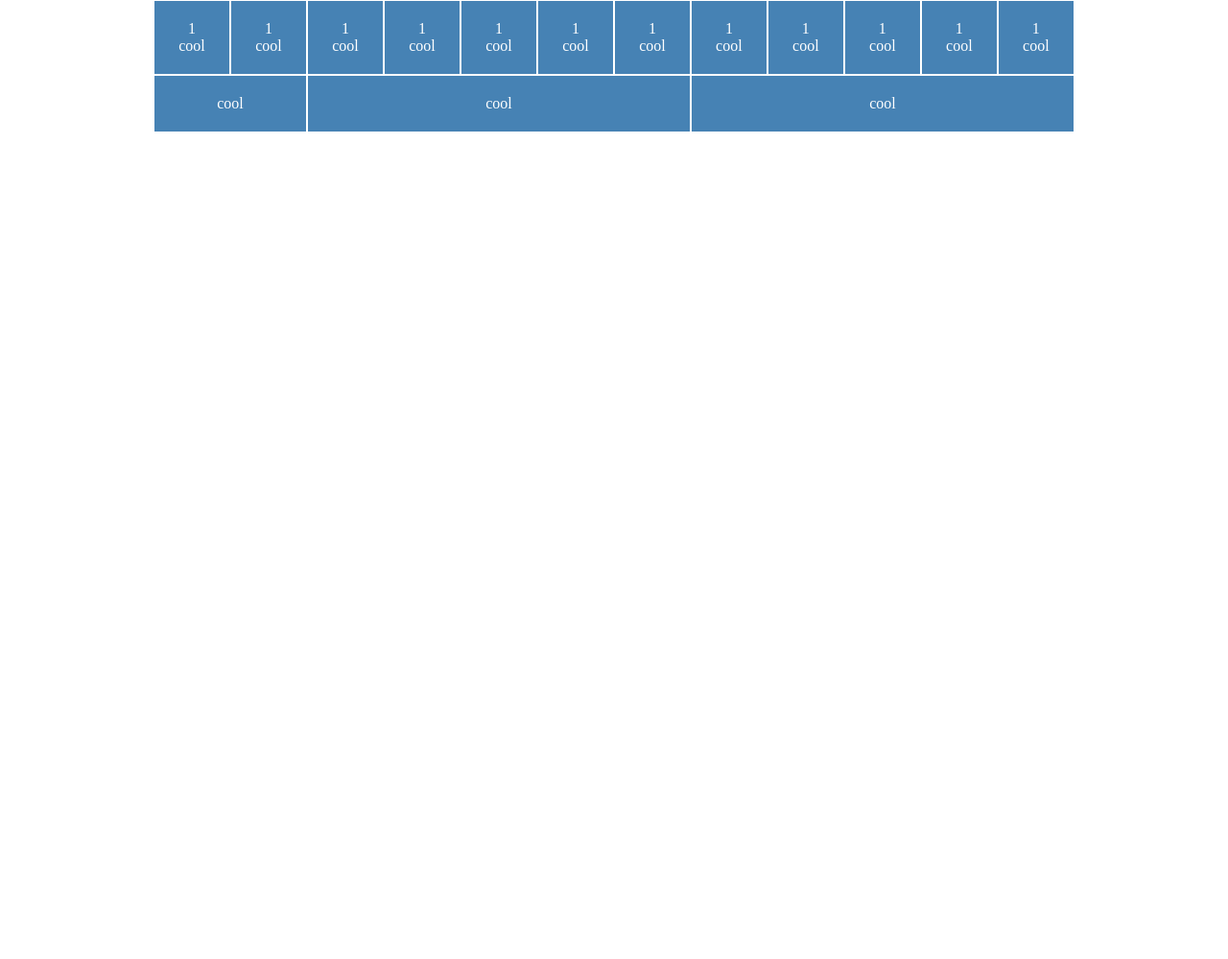
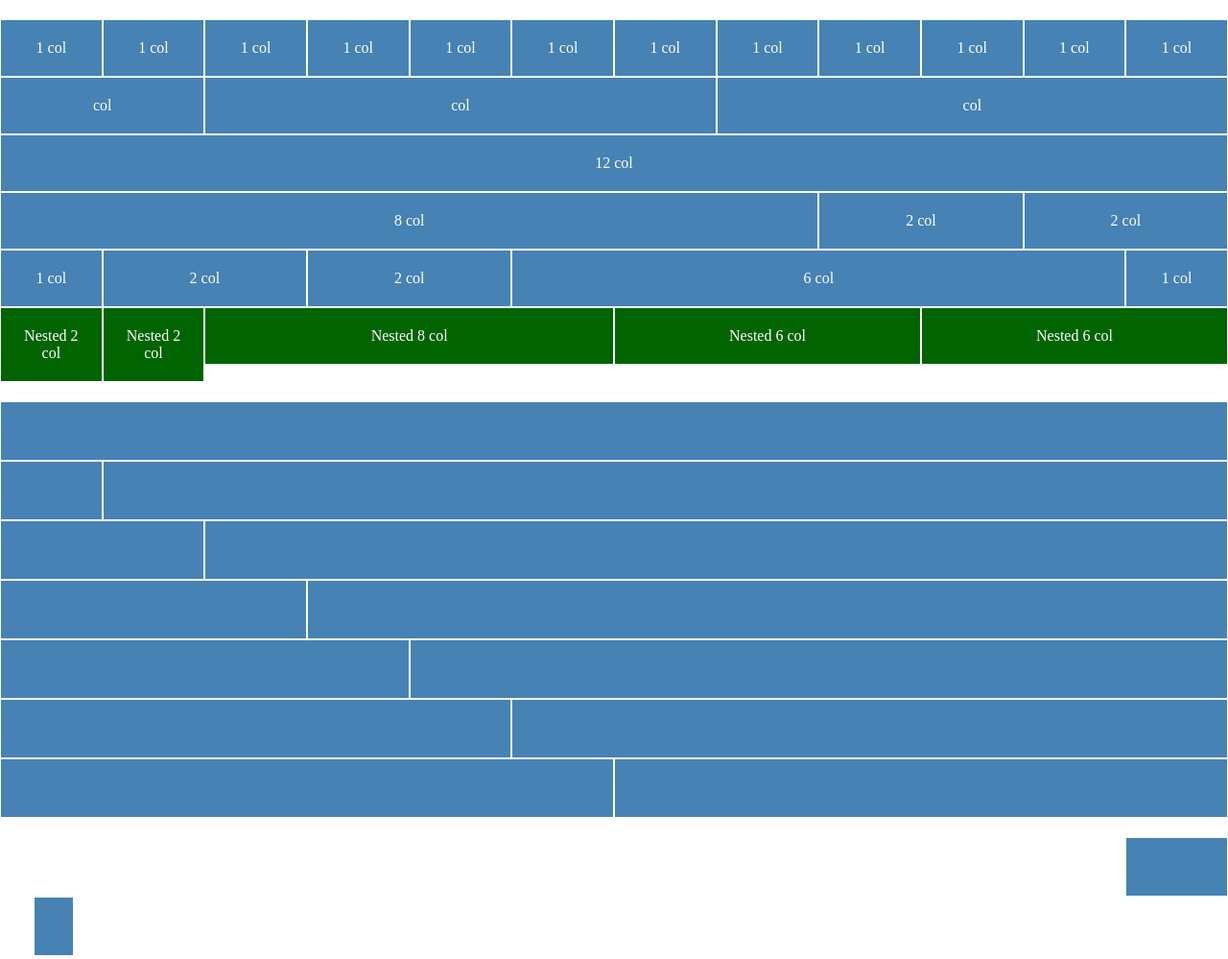
Before and after one commit to MattiaGiaco/html-css-12bool, a plain HTML site: page index.html in a window 1280 px wide. Shown: the whole page at 96% size. Before the commit the page ends 800 px from the top, so only its background shows below. Drawn offline with Linux system fonts and the light colour scheme.

Commit message:
start offset

```diff
--- a/css/framework.css
+++ b/css/framework.css
@@ -4,9 +4,9 @@
   box-sizing: border-box;
 }
 
-.container{
-  width: 1170px;
-  margin: 0 auto;
+.container-fluid{
+  width: 100%;
+  margin: 20px 0;
 }
 
 .row{
--- a/css/style.css
+++ b/css/style.css
@@ -1,7 +1,15 @@
-.box{
+.box, .box-nesting, .box2{
   padding: 20px;
   background-color: steelblue;
   color: white;
   text-align: center;
   margin: 1px;
 }
+
+.box-nesting{
+  background-color: darkgreen;
+}
+
+.box2{
+  height: 60px;
+}
--- a/index.html
+++ b/index.html
@@ -9,56 +9,181 @@
   <title>12Bool</title>
 </head>
 <body>
-  <div class="container">
+  <div class="container-fluid">
     <div class="row">
-      <div class="col-xs-1">
-        <div class="box">1 cool</div>
+      <div class="col-xs-12 col-sm-6 col-md-3 col-lg-1">
+        <div class="box">1 col</div>
       </div>
-      <div class="col-xs-1">
-        <div class="box">1 cool</div>
+      <div class="col-xs-12 col-sm-6 col-md-3 col-lg-1">
+        <div class="box">1 col</div>
       </div>
-      <div class="col-xs-1">
-        <div class="box">1 cool</div>
+      <div class="col-xs-12 col-sm-6 col-md-3 col-lg-1">
+        <div class="box">1 col</div>
       </div>
-      <div class="col-xs-1">
-        <div class="box">1 cool</div>
+      <div class="col-xs-12 col-sm-6 col-md-3 col-lg-1">
+        <div class="box">1 col</div>
       </div>
-      <div class="col-xs-1">
-        <div class="box">1 cool</div>
+      <div class="col-xs-12 col-sm-6 col-md-3 col-lg-1">
+        <div class="box">1 col</div>
       </div>
-      <div class="col-xs-1">
-        <div class="box">1 cool</div>
+      <div class="col-xs-12 col-sm-6 col-md-3 col-lg-1">
+        <div class="box">1 col</div>
       </div>
-      <div class="col-xs-1">
-        <div class="box">1 cool</div>
+      <div class="col-xs-12 col-sm-6 col-md-3 col-lg-1">
+        <div class="box">1 col</div>
       </div>
-      <div class="col-xs-1">
-        <div class="box">1 cool</div>
+      <div class="col-xs-12 col-sm-6 col-md-3 col-lg-1">
+        <div class="box">1 col</div>
       </div>
-      <div class="col-xs-1">
-        <div class="box">1 cool</div>
+      <div class="col-xs-12 col-sm-6 col-md-3 col-lg-1">
+        <div class="box">1 col</div>
       </div>
-      <div class="col-xs-1">
-        <div class="box">1 cool</div>
+      <div class="col-xs-12 col-sm-6 col-md-3 col-lg-1">
+        <div class="box">1 col</div>
       </div>
-      <div class="col-xs-1">
-        <div class="box">1 cool</div>
+      <div class="col-xs-12 col-sm-6 col-md-3 col-lg-1">
+        <div class="box">1 col</div>
       </div>
-      <div class="col-xs-1">
-        <div class="box">1 cool</div>
+      <div class="col-xs-12 col-sm-6 col-md-3 col-lg-1">
+        <div class="box">1 col</div>
       </div>
     </div>
     <div class="row">
-      <div class="col-xs-2">
-        <div class="box">cool</div>
+      <div class="col-xs-12 col-sm-12 col-md-4 col-lg-2">
+        <div class="box">col</div>
       </div>
-      <div class="col-xs-5">
-        <div class="box">cool</div>
+      <div class="col-xs-12 col-sm-6 col-md-4 col-lg-5">
+        <div class="box">col</div>
       </div>
-      <div class="col-xs-5">
-        <div class="box">cool</div>
+      <div class="col-xs-12 col-sm-6 col-md-4 col-lg-5">
+        <div class="box">col</div>
+      </div>
+    </div>
+    <div class="row">
+      <div class="col-xs-12 col-sm-12 col-md-12 col-lg-12">
+        <div class="box">12 col</div>
+      </div>
+    </div>
+    <div class="row">
+      <div class="col-xs-12 col-sm-4 col-md-6 col-lg-8">
+        <div class="box">8 col</div>
+      </div>
+      <div class="col-xs-12 col-sm-4 col-md-3 col-lg-2">
+        <div class="box">2 col</div>
+      </div>
+      <div class="col-xs-12 col-sm-4 col-md-3 col-lg-2">
+        <div class="box">2 col</div>
+      </div>
+    </div>
+    <div class="row">
+      <div class="col-xs-12 col-sm-1 col-md-1 col-lg-1">
+        <div class="box">1 col</div>
+      </div>
+      <div class="col-xs-12 col-sm-1 col-md-1 col-lg-2">
+        <div class="box">2 col</div>
+      </div>
+      <div class="col-xs-12 col-sm-1 col-md-1 col-lg-2">
+        <div class="box">2 col</div>
+      </div>
+      <div class="col-xs-12 col-sm-8 col-md-8 col-lg-6">
+        <div class="box">6 col</div>
+      </div>
+      <div class="col-xs-12 col-sm-1 col-md-1 col-lg-1">
+        <div class="box">1 col</div>
+      </div>
+    </div>
+    <div class="row">
+      <div class="col-xs-12 col-sm-6 col-md-6 col-lg-6">
+        <div class="row">
+          <div class="col-xs-12 col-sm-4 col-md-3 col-lg-2">
+            <div class="box-nesting">Nested 2 col</div>
+          </div>
+          <div class="col-xs-12 col-sm-4 col-md-3 col-lg-2">
+            <div class="box-nesting">Nested 2 col</div>
+          </div>
+          <div class="col-xs-12 col-sm-4 col-md-6 col-lg-8">
+            <div class="box-nesting">Nested 8 col</div>
+          </div>
+        </div>
+      </div>
+      <div class="col-xs-12 col-sm-6 col-md-6 col-lg-6">
+        <div class="row">
+          <div class="col-xs-12 col-sm-6 col-md-6 col-lg-6">
+            <div class="box-nesting">Nested 6 col</div>
+          </div><div class="col-xs-12 col-sm-6 col-md-6 col-lg-6">
+            <div class="box-nesting">Nested 6 col</div>
+          </div>
+        </div>
       </div>
     </div>
   </div>
+
+  <div class="container-fluid">
+    <div class="row">
+      <div class="col-xs-12 col-sm-12 col-md-12 col-lg-12">
+        <div class="box2"></div>
+      </div>
+    </div>
+    <div class="row">
+      <div class="col-xs-12 col-sm-1 col-md-1 col-lg-1">
+        <div class="box2"></div>
+      </div>
+      <div class="col-xs-12 col-sm-11 col-md-11 col-lg-11">
+        <div class="box2"></div>
+      </div>
+    </div>
+    <div class="row">
+      <div class="col-xs-12 col-sm-2 col-md-2 col-lg-2">
+        <div class="box2"></div>
+      </div>
+      <div class="col-xs-12 col-sm-10 col-md-10 col-lg-10">
+        <div class="box2"></div>
+      </div>
+    </div>
+    <div class="row">
+      <div class="col-xs-12 col-sm-3 col-md-3 col-lg-3">
+        <div class="box2"></div>
+      </div>
+      <div class="col-xs-12 col-sm-9 col-md-9 col-lg-9">
+        <div class="box2"></div>
+      </div>
+    </div>
+    <div class="row">
+      <div class="col-xs-12 col-sm-4 col-md-4 col-lg-4">
+        <div class="box2"></div>
+      </div>
+      <div class="col-xs-12 col-sm-8 col-md-8 col-lg-8">
+        <div class="box2"></div>
+      </div>
+    </div>
+    <div class="row">
+      <div class="col-xs-12 col-sm-5 col-md-5 col-lg-5">
+        <div class="box2"></div>
+      </div>
+      <div class="col-xs-12 col-sm-7 col-md-7 col-lg-7">
+        <div class="box2"></div>
+      </div>
+    </div>
+    <div class="row">
+      <div class="col-xs-12 col-sm-6 col-md-6 col-lg-6">
+        <div class="box2"></div>
+      </div>
+      <div class="col-xs-12 col-sm-6 col-md-6 col-lg-6">
+        <div class="box2"></div>
+      </div>
+    </div>
+  </div>
+
+  <div class="container-fluid">
+    <div class="row">
+      <div class="col-lg-1 col-lg-offset-11">
+        <div class="box2"></div>
+    </div>
+    <div class="row">
+      <div class="col-lg-offset-10 col-lg-2">
+        <div class="box2"></div>
+    </div>
+  </div>
+
 </body>
 </html>
```
